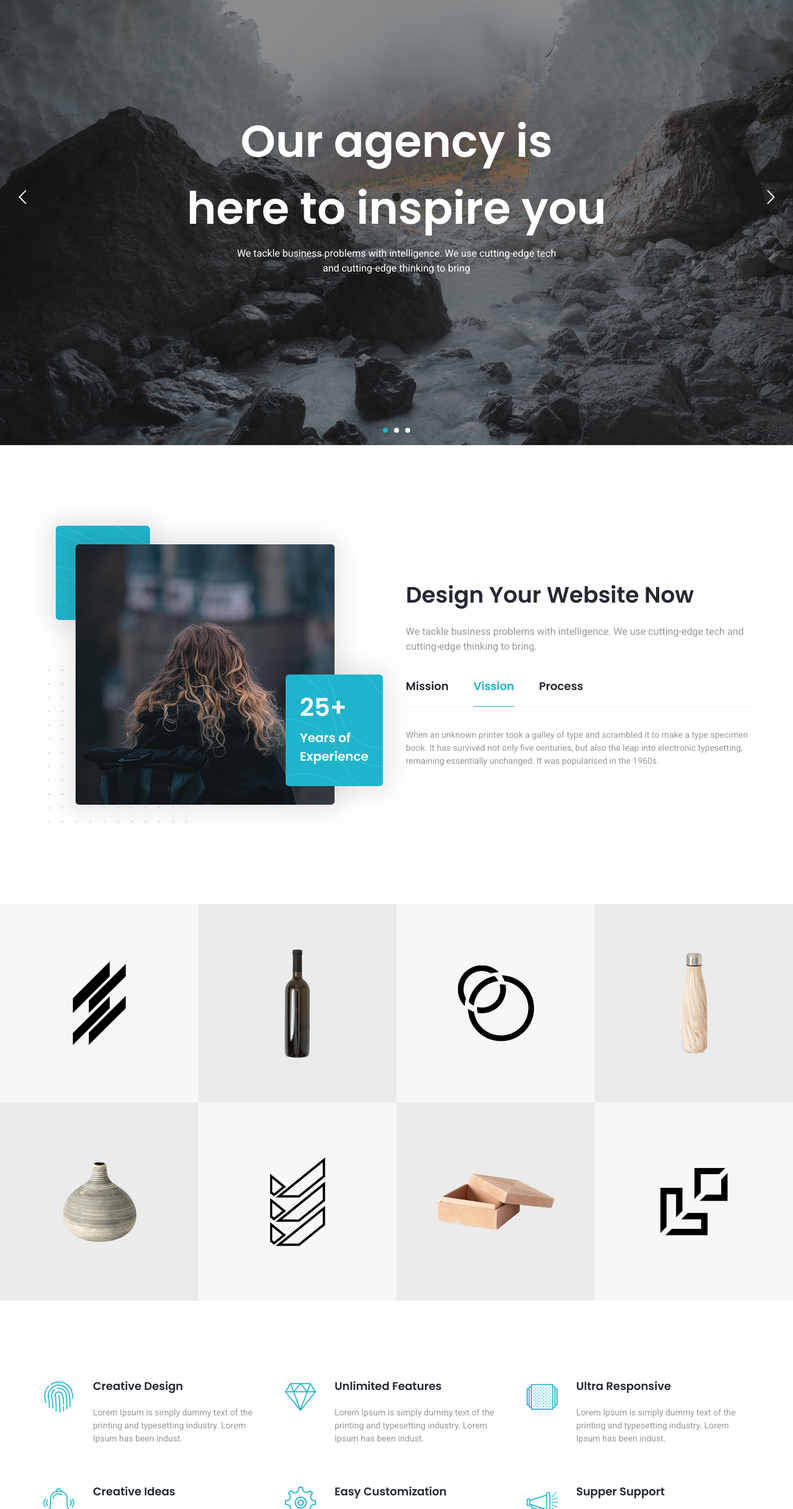
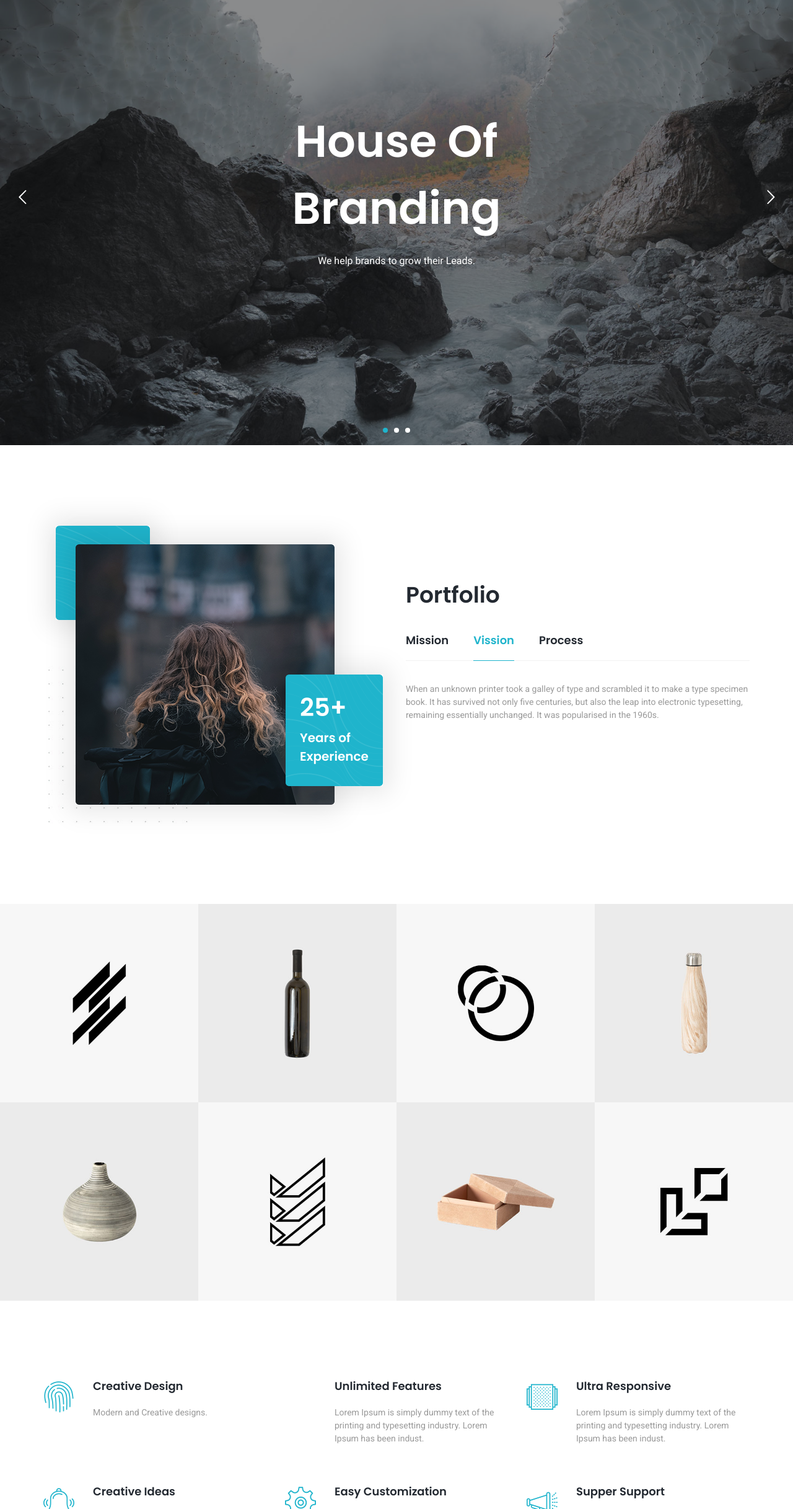
Before and after one commit to Krishak15/houseOfBranding_work, a plain HTML site: page index.html in a window 1280 px wide. Shown: the part 82-2516 px from the top of the page at 62% size. Drawn offline with Linux system fonts and the light colour scheme; a web font is replaced by a local one.

Commit message:
Changed headings, removed some files and clean up.

```diff
--- a/index.html
+++ b/index.html
@@ -3,7 +3,7 @@
 
 
 <head>
-    <title>Drox - Agency & Portfolio HTML5 Responsive Template</title>
+    <title>House of Branding</title>
     <meta charset="UTF-8">
     <meta name="viewport" content="width=device-width">
 
@@ -332,8 +332,7 @@
                                  {"delay":"wait","speed":300,"frame":"999","to":"auto:auto;","ease":"Power3.easeInOut"}]'
                             data-textAlign="['center']" data-paddingtop="[0,0,0,0]" data-paddingright="[0,0,0,25]"
                             data-paddingbottom="[0,0,0,0]" data-paddingleft="[0,0,0,25]"
-                            style="z-index: 5;  white-space: normal; text-transform: none;">Our agency is here to
-                            inspire you</div>
+                            style="z-index: 5;  white-space: normal; text-transform: none;">House Of Branding</div>
                         <div class="tp-caption tp-resizeme textRes" data-x="['center']" data-hoffset="['0']"
                             data-y="['middle']" data-voffset="['103','103','80','105']"
                             data-fontsize="['16','16','18','18']" data-fontweight="400" data-lineheight="['24']"
@@ -342,8 +341,7 @@
                             data-frames='[{"delay":2000,"speed":2000,"frame":"0","from":"y:[100%];z:0;rX:0deg;rY:0;rZ:0;sX:1;sY:1;skX:0;skY:0;opacity:0;","to":"o:1;","ease":"Power4.easeInOut"},
                                  {"delay":"wait","speed":300,"frame":"999","to":"auto:auto;","ease":"Power3.easeInOut"}]' data-textAlign="['center']" data-paddingtop="[0,0,0,0]"
                             data-paddingright="[0,0,0,25]" data-paddingbottom="[0,0,0,0]" data-paddingleft="[0,0,0,25]"
-                            style="z-index: 5; white-space: normal; text-transform: none;">We tackle business problems
-                            with intelligence. We use cutting-edge tech and cutting-edge thinking to bring
+                            style="z-index: 5; white-space: normal; text-transform: none;">We help brands to grow their Leads.
                         </div>
                     </li>
                     <li data-index="rs-3046" data-transition="random-premium" data-slotamount="default"
@@ -364,7 +362,7 @@
                                  {"delay":"wait","speed":300,"frame":"999","to":"auto:auto;","ease":"Power3.easeInOut"}]'
                             data-textAlign="['center']" data-paddingtop="[0,0,0,0]" data-paddingright="[0,0,0,25]"
                             data-paddingbottom="[0,0,0,0]" data-paddingleft="[0,0,0,25]"
-                            style="z-index: 5;  white-space: normal; text-transform: none;">Our smart web design agency
+                            style="z-index: 5;  white-space: normal; text-transform: none;">House Of Branding
                         </div>
                         <div class="tp-caption tp-resizeme textRes" data-x="['center']" data-hoffset="['0']"
                             data-y="['middle']" data-voffset="['103','103','80','105']"
@@ -374,8 +372,7 @@
                             data-frames='[{"delay":2000,"speed":2000,"frame":"0","from":"y:bottom;rX:-20deg;rY:-20deg;rZ:0deg;","to":"o:1;","ease":"Power3.easeOut"},
                                  {"delay":"wait","speed":300,"frame":"999","to":"auto:auto;","ease":"Power3.easeInOut"}]' data-textAlign="['center']" data-paddingtop="[0,0,0,0]"
                             data-paddingright="[0,0,0,25]" data-paddingbottom="[0,0,0,0]" data-paddingleft="[0,0,0,25]"
-                            style="z-index: 5; white-space: normal; text-transform: none;">We tackle business problems
-                            with intelligence. We use cutting-edge tech and cutting-edge thinking to bring
+                            style="z-index: 5; white-space: normal; text-transform: none;">We help brands to grow their Sales.
                         </div>
                     </li>
                     <li data-index="rs-3047" data-transition="random-premium" data-slotamount="default"
@@ -396,8 +393,7 @@
                                  {"delay":"wait","speed":300,"frame":"999","to":"auto:auto;","ease":"Power3.easeInOut"}]'
                             data-textAlign="['center']" data-paddingtop="[0,0,0,0]" data-paddingright="[0,0,0,25]"
                             data-paddingbottom="[0,0,0,0]" data-paddingleft="[0,0,0,25]"
-                            style="z-index: 5;  white-space: normal; text-transform: none;">Our agency is here to
-                            inspire you</div>
+                            style="z-index: 5;  white-space: normal; text-transform: none;">House Of Branding</div>
                         <div class="tp-caption tp-resizeme textRes" data-x="['center']" data-hoffset="['0']"
                             data-y="['middle']" data-voffset="['103','103','80','105']"
                             data-fontsize="['16','16','18','18']" data-fontweight="400" data-lineheight="['24']"
@@ -406,8 +402,7 @@
                             data-frames='[{"delay":2000,"speed":2000,"frame":"0","from":"y:[100%];z:0;rX:0deg;rY:0;rZ:0;sX:1;sY:1;skX:0;skY:0;opacity:0;","to":"o:1;","ease":"Power4.easeInOut"},
                                  {"delay":"wait","speed":300,"frame":"999","to":"auto:auto;","ease":"Power3.easeInOut"}]' data-textAlign="['center']" data-paddingtop="[0,0,0,0]"
                             data-paddingright="[0,0,0,25]" data-paddingbottom="[0,0,0,0]" data-paddingleft="[0,0,0,25]"
-                            style="z-index: 5; white-space: normal; text-transform: none;">We tackle business problems
-                            with intelligence. We use cutting-edge tech and cutting-edge thinking to bring
+                            style="z-index: 5; white-space: normal; text-transform: none;">We help brands to grow their Users, Revenue, Conversations...
                         </div>
                     </li>
                 </ul>
@@ -427,10 +422,9 @@
                     </div>
                 </div>
                 <div class="col-lg-6 pdt90">
-                    <h2 class="info_head">Design Your Website Now</h2>
+                    <h2 class="info_head">Portfolio</h2>
                     <p class="p_lead">
-                        We tackle business problems with intelligence. We use cutting-edge tech and cutting-edge
-                        thinking to bring.
+
                     </p>
                     <div class="dr_tab_01">
                         <ul class="nav nav-tabs" id="dr_tab_01" role="tablist">
@@ -583,13 +577,12 @@
                         <i class="flaticon-fingerprint"></i>
                         <h3>Creative Design</h3>
                         <p>
-                            Lorem Ipsum is simply dummy text of the printing and typesetting industry. Lorem Ipsum has
-                            been indust.
+                            Modern and Creative designs.
                         </p>
                     </div>
                 </div>
                 <div class="col-lg-4 col-md-6">
-                    <div class="icon_box_01">
+                    <div class="icon_box_01"
                         <i class="flaticon-diamond"></i>
                         <h3>Unlimited Features</h3>
                         <p>
```
